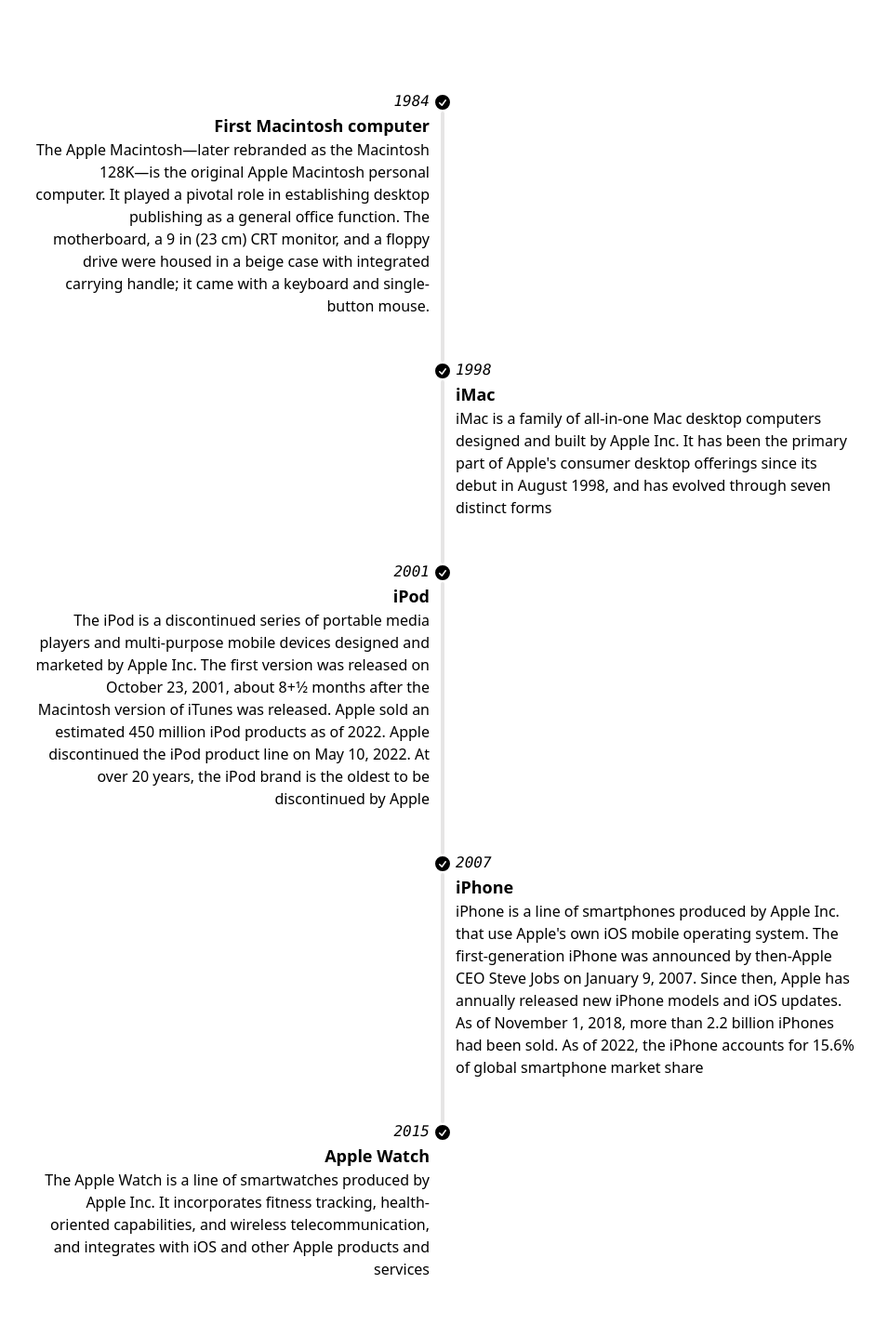
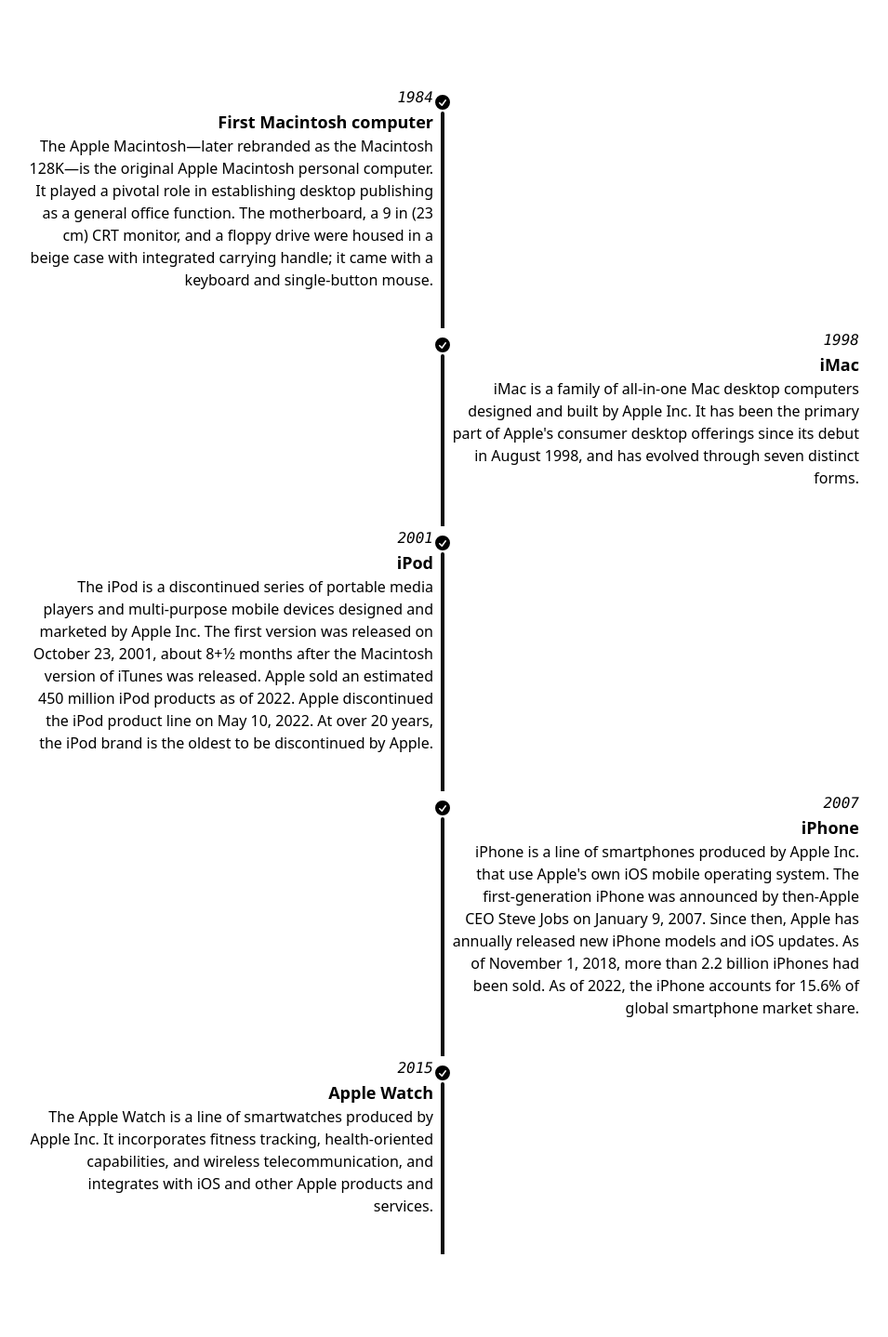
Before and after one commit to globe-and-citizen/gc-web, a Vue app: page / in a window 1280 px wide. Shown: the part 1852-3290 px from the top of the page at 93% size, without its empty margins (164-1119 px from the left). Built offline with nearby package versions, Linux system fonts and the light colour scheme; the HTML template or start-up script is replaced by a standard one.

Commit message:
feat: timeline item

```diff
--- a/src/components/TimelineComponent.vue
+++ b/src/components/TimelineComponent.vue
@@ -3,136 +3,47 @@
     <ul
       class="timeline timeline-snap-icon max-md:timeline-compact timeline-vertical max-w-4xl m-auto"
     >
-      <li>
-        <div class="timeline-middle">
-          <svg
-            xmlns="http://www.w3.org/2000/svg"
-            viewBox="0 0 20 20"
-            fill="currentColor"
-            class="h-5 w-5"
-          >
-            <path
-              fill-rule="evenodd"
-              d="M10 18a8 8 0 100-16 8 8 0 000 16zm3.857-9.809a.75.75 0 00-1.214-.882l-3.483 4.79-1.88-1.88a.75.75 0 10-1.06 1.061l2.5 2.5a.75.75 0 001.137-.089l4-5.5z"
-              clip-rule="evenodd"
-            />
-          </svg>
-        </div>
-        <div class="timeline-start md:text-end mb-10">
-          <time class="font-mono italic">1984</time>
-          <div class="text-lg font-black">First Macintosh computer</div>
-          The Apple Macintosh—later rebranded as the Macintosh 128K—is the original Apple Macintosh
-          personal computer. It played a pivotal role in establishing desktop publishing as a
-          general office function. The motherboard, a 9 in (23 cm) CRT monitor, and a floppy drive
-          were housed in a beige case with integrated carrying handle; it came with a keyboard and
-          single-button mouse.
-        </div>
-        <hr />
-      </li>
-      <li>
-        <hr />
-        <div class="timeline-middle">
-          <svg
-            xmlns="http://www.w3.org/2000/svg"
-            viewBox="0 0 20 20"
-            fill="currentColor"
-            class="h-5 w-5"
-          >
-            <path
-              fill-rule="evenodd"
-              d="M10 18a8 8 0 100-16 8 8 0 000 16zm3.857-9.809a.75.75 0 00-1.214-.882l-3.483 4.79-1.88-1.88a.75.75 0 10-1.06 1.061l2.5 2.5a.75.75 0 001.137-.089l4-5.5z"
-              clip-rule="evenodd"
-            />
-          </svg>
-        </div>
-        <div class="timeline-end mb-10">
-          <time class="font-mono italic">1998</time>
-          <div class="text-lg font-black">iMac</div>
-          iMac is a family of all-in-one Mac desktop computers designed and built by Apple Inc. It
-          has been the primary part of Apple's consumer desktop offerings since its debut in August
-          1998, and has evolved through seven distinct forms
-        </div>
-        <hr />
-      </li>
-      <li>
-        <hr />
-        <div class="timeline-middle">
-          <svg
-            xmlns="http://www.w3.org/2000/svg"
-            viewBox="0 0 20 20"
-            fill="currentColor"
-            class="h-5 w-5"
-          >
-            <path
-              fill-rule="evenodd"
-              d="M10 18a8 8 0 100-16 8 8 0 000 16zm3.857-9.809a.75.75 0 00-1.214-.882l-3.483 4.79-1.88-1.88a.75.75 0 10-1.06 1.061l2.5 2.5a.75.75 0 001.137-.089l4-5.5z"
-              clip-rule="evenodd"
-            />
-          </svg>
-        </div>
-        <div class="timeline-start md:text-end mb-10">
-          <time class="font-mono italic">2001</time>
-          <div class="text-lg font-black">iPod</div>
-          The iPod is a discontinued series of portable media players and multi-purpose mobile
-          devices designed and marketed by Apple Inc. The first version was released on October 23,
-          2001, about 8+1⁄2 months after the Macintosh version of iTunes was released. Apple sold an
-          estimated 450 million iPod products as of 2022. Apple discontinued the iPod product line
-          on May 10, 2022. At over 20 years, the iPod brand is the oldest to be discontinued by
-          Apple
-        </div>
-        <hr />
-      </li>
-      <li>
-        <hr />
-        <div class="timeline-middle">
-          <svg
-            xmlns="http://www.w3.org/2000/svg"
-            viewBox="0 0 20 20"
-            fill="currentColor"
-            class="h-5 w-5"
-          >
-            <path
-              fill-rule="evenodd"
-              d="M10 18a8 8 0 100-16 8 8 0 000 16zm3.857-9.809a.75.75 0 00-1.214-.882l-3.483 4.79-1.88-1.88a.75.75 0 10-1.06 1.061l2.5 2.5a.75.75 0 001.137-.089l4-5.5z"
-              clip-rule="evenodd"
-            />
-          </svg>
-        </div>
-        <div class="timeline-end mb-10">
-          <time class="font-mono italic">2007</time>
-          <div class="text-lg font-black">iPhone</div>
-          iPhone is a line of smartphones produced by Apple Inc. that use Apple's own iOS mobile
-          operating system. The first-generation iPhone was announced by then-Apple CEO Steve Jobs
-          on January 9, 2007. Since then, Apple has annually released new iPhone models and iOS
-          updates. As of November 1, 2018, more than 2.2 billion iPhones had been sold. As of 2022,
-          the iPhone accounts for 15.6% of global smartphone market share
-        </div>
-        <hr />
-      </li>
-      <li>
-        <hr />
-        <div class="timeline-middle">
-          <svg
-            xmlns="http://www.w3.org/2000/svg"
-            viewBox="0 0 20 20"
-            fill="currentColor"
-            class="h-5 w-5"
-          >
-            <path
-              fill-rule="evenodd"
-              d="M10 18a8 8 0 100-16 8 8 0 000 16zm3.857-9.809a.75.75 0 00-1.214-.882l-3.483 4.79-1.88-1.88a.75.75 0 10-1.06 1.061l2.5 2.5a.75.75 0 001.137-.089l4-5.5z"
-              clip-rule="evenodd"
-            />
-          </svg>
-        </div>
-        <div class="timeline-start md:text-end mb-10">
-          <time class="font-mono italic">2015</time>
-          <div class="text-lg font-black">Apple Watch</div>
-          The Apple Watch is a line of smartwatches produced by Apple Inc. It incorporates fitness
-          tracking, health-oriented capabilities, and wireless telecommunication, and integrates
-          with iOS and other Apple products and services
-        </div>
-      </li>
+      <TimelineItem
+        v-for="(item, index) in timeline"
+        :item="item"
+        :position="index % 2 ? 'end' : 'start'"
+      />
     </ul>
   </div>
 </template>
+<script setup lang="ts">
+import TimelineItem from '@/components/TimelineItem.vue'
+
+const timeline = [
+  {
+    date: '1984',
+    title: 'First Macintosh computer',
+    description:
+      'The Apple Macintosh—later rebranded as the Macintosh 128K—is the original Apple Macintosh personal computer. It played a pivotal role in establishing desktop publishing as a general office function. The motherboard, a 9 in (23 cm) CRT monitor, and a floppy drive were housed in a beige case with integrated carrying handle; it came with a keyboard and single-button mouse.'
+  },
+  {
+    date: '1998',
+    title: 'iMac',
+    description:
+      "iMac is a family of all-in-one Mac desktop computers designed and built by Apple Inc. It has been the primary part of Apple's consumer desktop offerings since its debut in August 1998, and has evolved through seven distinct forms."
+  },
+  {
+    date: '2001',
+    title: 'iPod',
+    description:
+      'The iPod is a discontinued series of portable media players and multi-purpose mobile devices designed and marketed by Apple Inc. The first version was released on October 23, 2001, about 8+1⁄2 months after the Macintosh version of iTunes was released. Apple sold an estimated 450 million iPod products as of 2022. Apple discontinued the iPod product line on May 10, 2022. At over 20 years, the iPod brand is the oldest to be discontinued by Apple.'
+  },
+  {
+    date: '2007',
+    title: 'iPhone',
+    description:
+      "iPhone is a line of smartphones produced by Apple Inc. that use Apple's own iOS mobile operating system. The first-generation iPhone was announced by then-Apple CEO Steve Jobs on January 9, 2007. Since then, Apple has annually released new iPhone models and iOS updates. As of November 1, 2018, more than 2.2 billion iPhones had been sold. As of 2022, the iPhone accounts for 15.6% of global smartphone market share."
+  },
+  {
+    date: '2015',
+    title: 'Apple Watch',
+    description:
+      'The Apple Watch is a line of smartwatches produced by Apple Inc. It incorporates fitness tracking, health-oriented capabilities, and wireless telecommunication, and integrates with iOS and other Apple products and services.'
+  }
+]
+</script>
--- /dev/null
+++ b/src/components/TimelineItem.vue
@@ -0,0 +1,40 @@
+<script setup lang="ts">
+interface Item {
+  date: string
+  title: string
+  description: string
+}
+
+interface Props {
+  item: Item
+  position: string
+}
+
+withDefaults(defineProps<Props>(), {
+  position: 'start'
+})
+</script>
+<template>
+  <li>
+    <div class="timeline-middle">
+      <svg
+        xmlns="http://www.w3.org/2000/svg"
+        viewBox="0 0 20 20"
+        fill="currentColor"
+        class="h-5 w-5"
+      >
+        <path
+          fill-rule="evenodd"
+          d="M10 18a8 8 0 100-16 8 8 0 000 16zm3.857-9.809a.75.75 0 00-1.214-.882l-3.483 4.79-1.88-1.88a.75.75 0 10-1.06 1.061l2.5 2.5a.75.75 0 001.137-.089l4-5.5z"
+          clip-rule="evenodd"
+        />
+      </svg>
+    </div>
+    <div class="md:text-end mb-10" :class="`timeline-${position}`">
+      <time class="font-mono italic">{{ item.date }}</time>
+      <div class="text-lg font-black">{{ item.title }}</div>
+      {{ item.description }}
+    </div>
+    <hr class="bg-primary" />
+  </li>
+</template>
```
